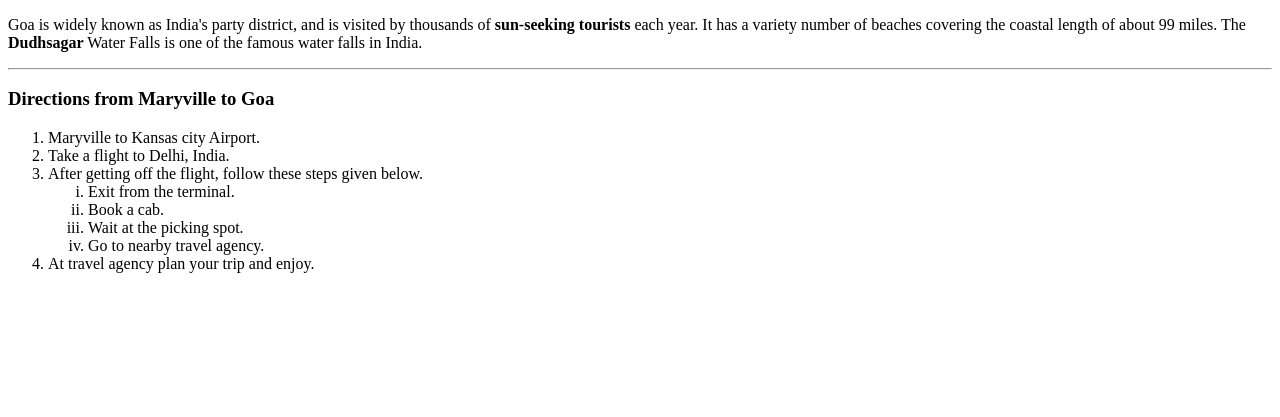
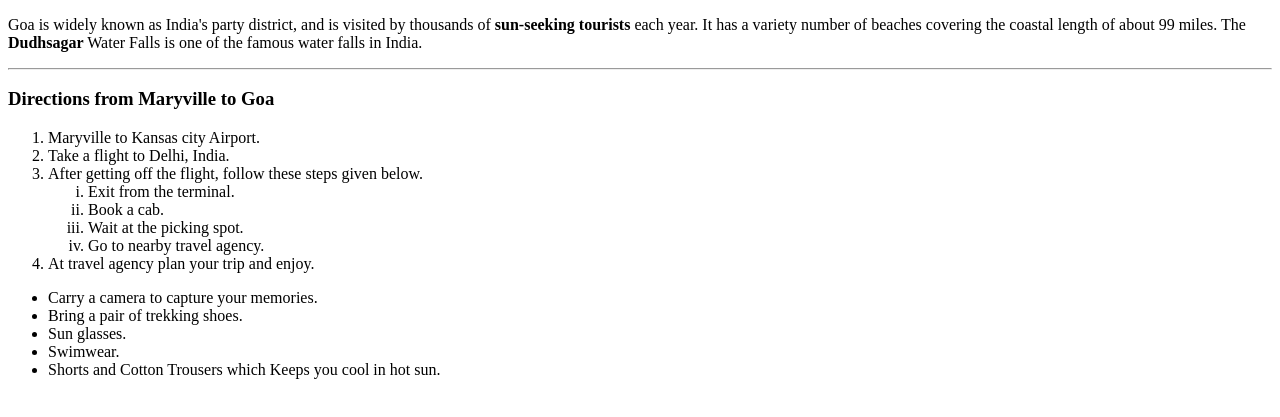
Before and after one commit to 44-563-WebApps-F21/webapps-f21-assignment-3-saishanmukh591, a plain HTML site: page index.html in a window 1280 px wide. Shown: the part 105-522 px from the top of the page. Drawn offline with Linux system fonts and the light colour scheme.

Commit message:
unordered list added

```diff
--- a/index.html
+++ b/index.html
@@ -25,8 +25,14 @@
         <li>Go to nearby travel agency.</li>
     </ol>
     <li> At travel agency plan your trip and enjoy.</li>
+</ol>
 
-
-</ol>
+<ul>
+    <li>Carry a camera to capture your memories.</li>
+    <li>Bring a pair of trekking shoes.</li>
+    <li>Sun glasses.</li>
+    <li>Swimwear.</li>
+    <li>Shorts and Cotton Trousers which Keeps you cool in hot sun.</li>
+</ul>
 </body>
 </html>
```
